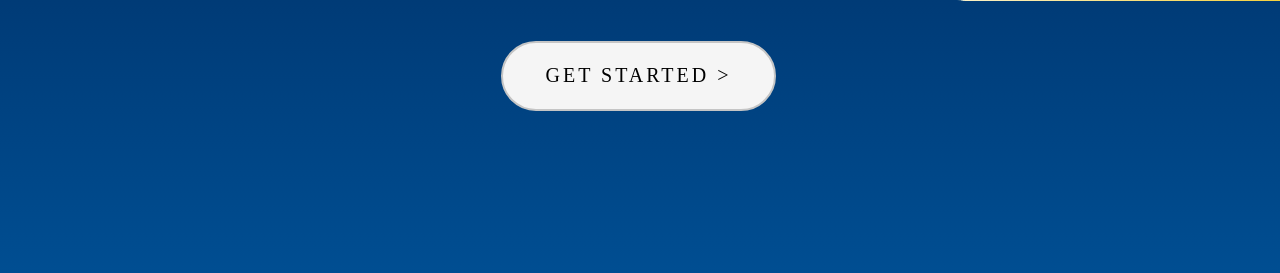
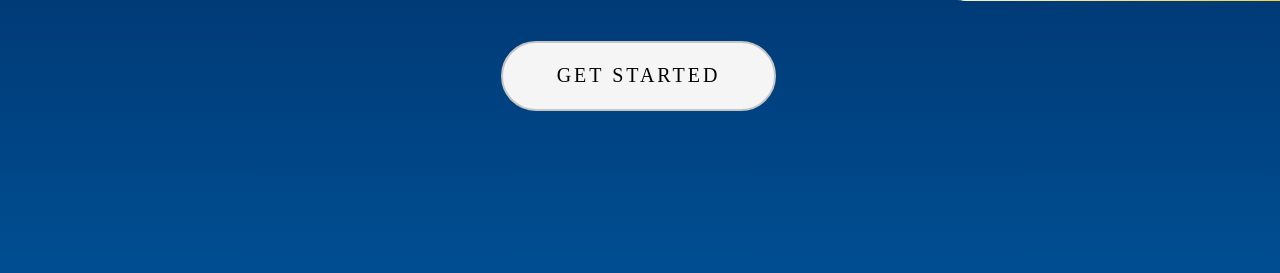
Before and after one commit to rsha256/NoiceML, a Flask app: page / in a window 1280 px wide. Shown: the part 1577-1850 px from the top of the page. Run offline with Flask 2, Linux system fonts and the light colour scheme; some libraries are stand-ins or nearby versions; some web fonts are replaced.

Commit message:
hacktcnj

```diff
--- a/app/templates/index.html
+++ b/app/templates/index.html
@@ -85,7 +85,7 @@
 
         <div class="wrapper" data-aos="fade-up">
           <a href="notes.html">
-          <button type="button" class="btn btn-primary btn-circle btn-xl button"><i class="glyphicon glyphicon-list">Get Started ></button>
+          <button type="button" class="btn btn-primary btn-circle btn-xl button"><i class="glyphicon glyphicon-list">Get Started</i></button>
           </a>
         </div>
         <div class="about__line"></div>
```
